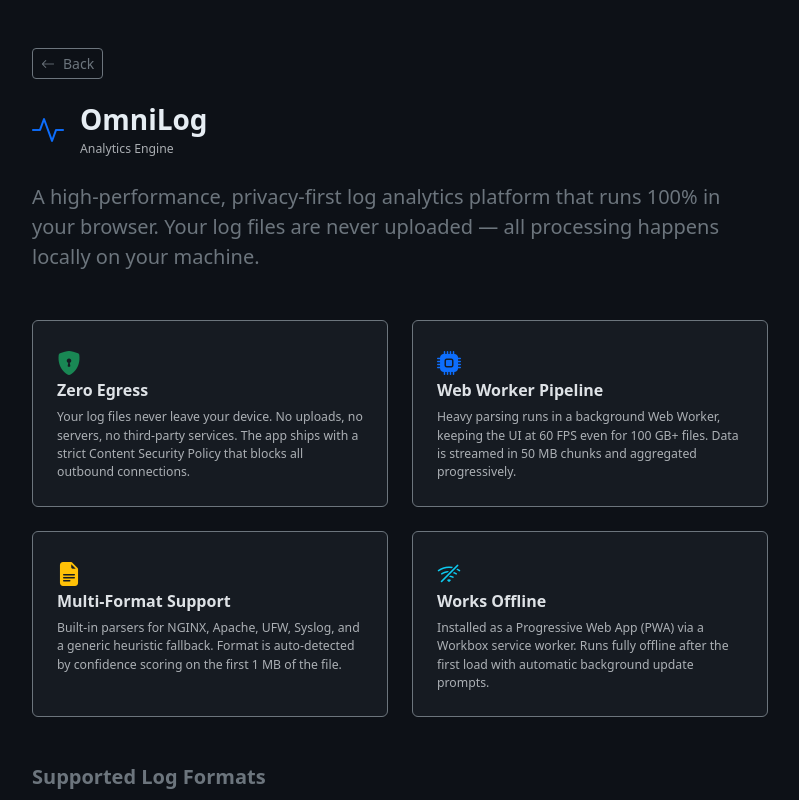
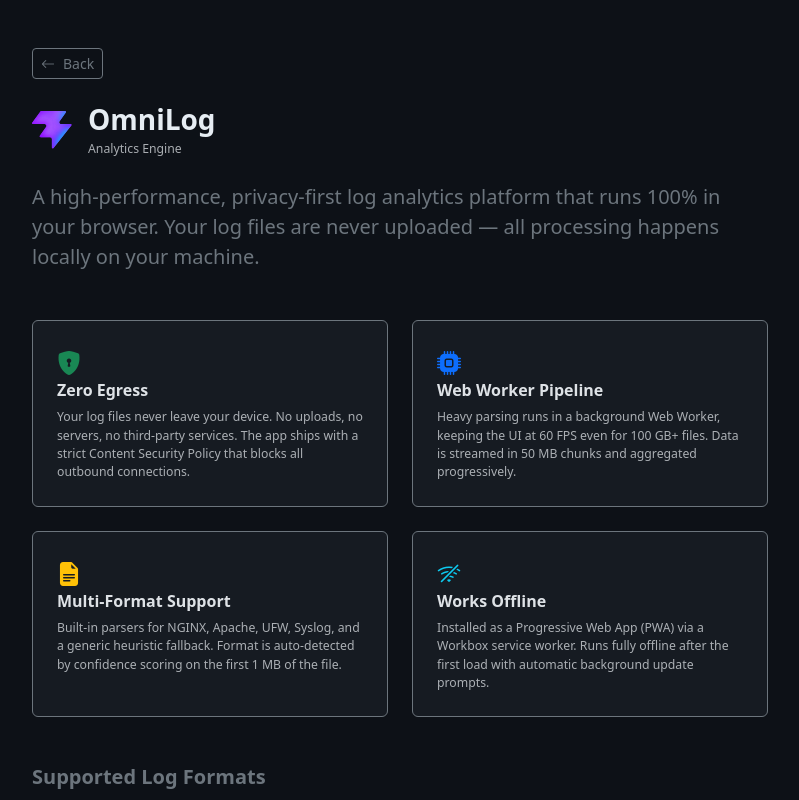
Before and after one commit to helouism/omnilog, a React (Vite) app: page /about in a window 1280 px wide. Both pictures are taken after a click on the button "About". Shown: the whole page, without its empty margins (240-1039 px from the left). Built offline with nearby package versions, Linux system fonts and the light colour scheme.

Commit message:
fix: replace activity icon with favicon image in About Us component

```diff
--- a/src/components/pages/AboutUs.tsx
+++ b/src/components/pages/AboutUs.tsx
@@ -10,7 +10,7 @@
         </button>
 
         <div className="d-flex align-items-center gap-3 mb-4">
-          <i className="bi bi-activity text-primary" style={{ fontSize: '2rem' }} />
+          <img src="/favicon.svg" alt="" width={40} height={38} style={{ display: 'block' }} />
           <div>
             <h1 className="fw-bold mb-0" style={{ fontSize: '1.75rem' }}>OmniLog</h1>
             <span className="text-muted small">Analytics Engine</span>
```
